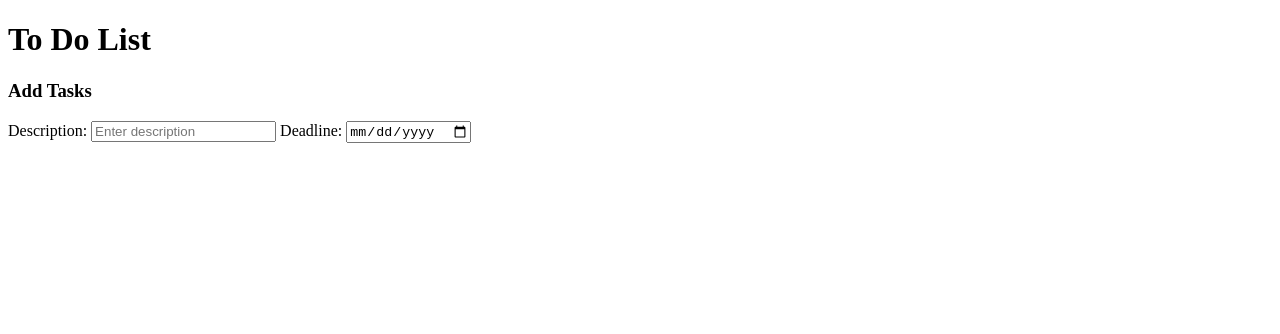
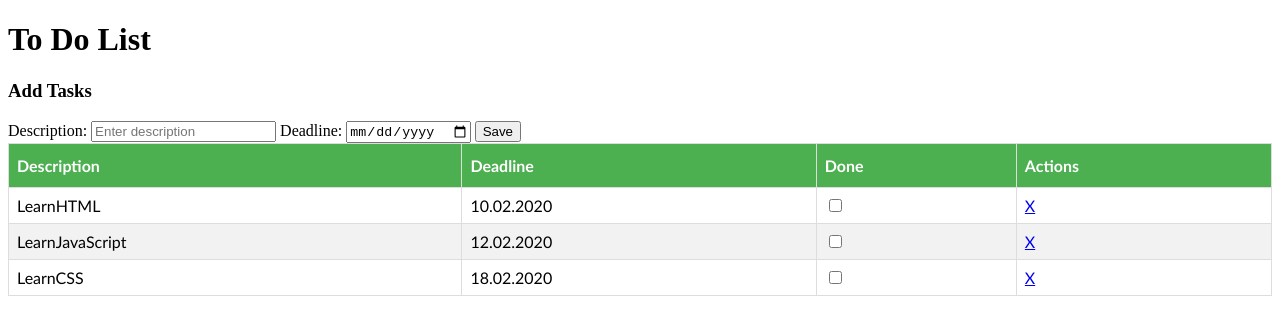
Before and after one commit to MaierEduard/to-do-list-web-interface, a plain HTML site: page index.html in a window 1280 px wide. Drawn offline with Linux system fonts and the light colour scheme.

Commit message:
adding tasks table with styling

```diff
--- /dev/null
+++ b/css/style.css
@@ -0,0 +1,22 @@
+#tasks-table {
+    font-family: "Trebuchet MS", Arial, Helvetica, sans-serif;
+    border-collapse: collapse;
+    width: 100%;
+}
+
+#tasks-table td, #tasks-table th {
+    border: 1px solid #ddd;
+    padding: 8px;
+}
+
+#tasks-table tr:nth-child(even){background-color: #f2f2f2;}
+
+#tasks-table tr:hover {background-color: #ddd;}
+
+#tasks-table th {
+    padding-top: 12px;
+    padding-bottom: 12px;
+    text-align: left;
+    background-color: #4CAF50;
+    color: white;
+}
--- a/index.html
+++ b/index.html
@@ -3,15 +3,52 @@
 <head>
     <meta charset="UTF-8">
     <title>To Do List</title>
+    <link type="text/css" rel="stylesheet" href="css/style.css">
 </head>
 <body>
 <h1> To Do List</h1>
-<h3>Add Tasks</h3>
-<form id="new-task-form">
-    <label for="description Field">Description: </label>
-     <input type="text" id="description Field" placeholder="Enter description"/>
-    <label for="deadline Field">Deadline: </label>
-    <input type="date" id="deadline Field"/>
-</form>
+<div id="add-task">
+    <h3>Add Tasks</h3>
+    <form id="new-task-form">
+        <label for="description Field">Description: </label>
+        <input type="text" id="description Field" placeholder="Enter description">
+        <label for="deadline Field">Deadline: </label>
+        <input type="date" id="deadline Field">
+        <input type="submit" value="Save">
+    </form>
+</div>
+
+<div>
+    <table id="tasks-table">
+        <thead>
+        <tr>
+            <th>Description</th>
+            <th>Deadline</th>
+            <th>Done</th>
+            <th>Actions</th>
+        </tr>
+        </thead>
+        <tbody>
+        <tr>
+            <td>LearnHTML</td>
+            <td>10.02.2020</td>
+            <td><input type="checkbox" data-id=1 class="mark-done"></td>
+            <td><a href="#" data-id="1" class="delete-task">X</a> </td>
+        </tr>
+        <tr>
+            <td>LearnJavaScript</td>
+            <td>12.02.2020</td>
+            <td><input type="checkbox" data-id=1 class="mark-done"></td>
+            <td><a href="#" data-id="1" class="delete-task">X</a> </td>
+        </tr>
+        <tr>
+            <td>LearnCSS</td>
+            <td>18.02.2020</td>
+            <td><input type="checkbox" data-id=1 class="mark-done"></td>
+            <td><a href="#" data-id="1" class="delete-task">X</a> </td>
+        </tr>
+        </tbody>
+    </table>
+</div>
 </body>
 </html>
```
